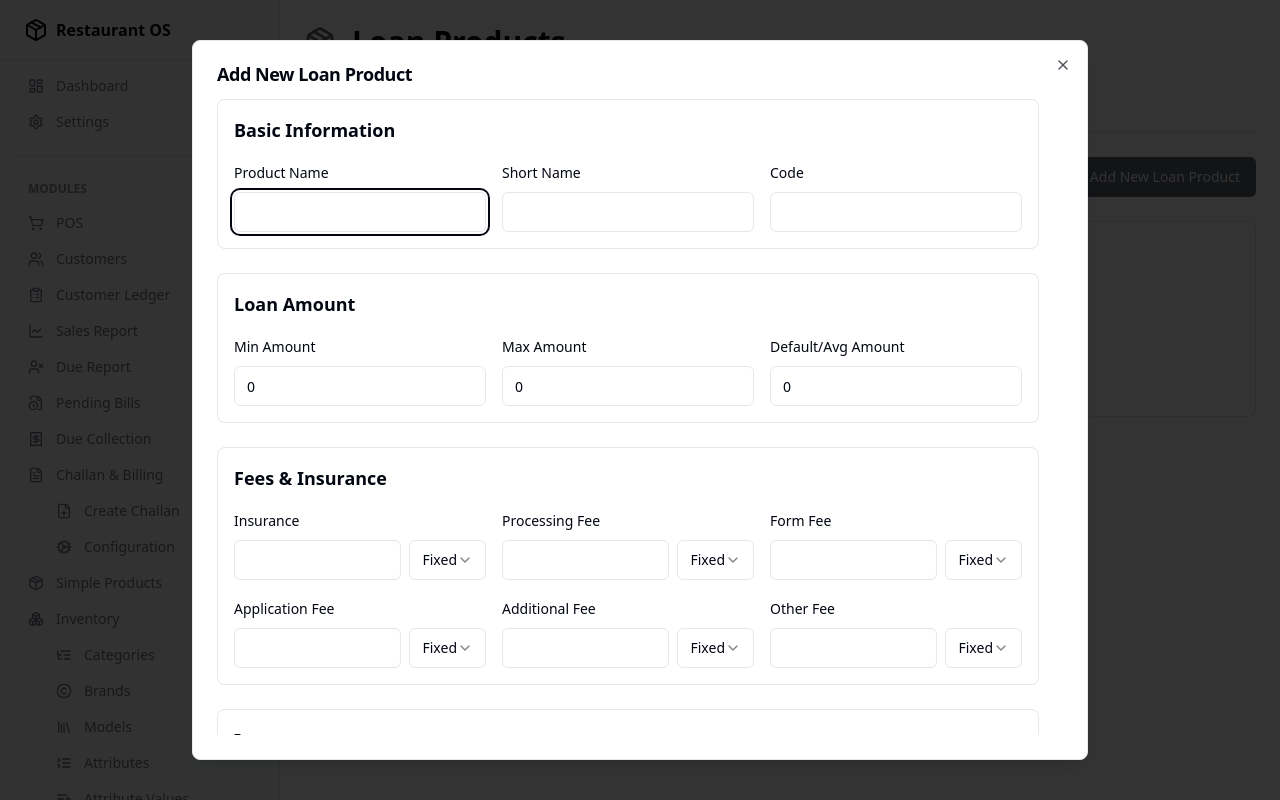
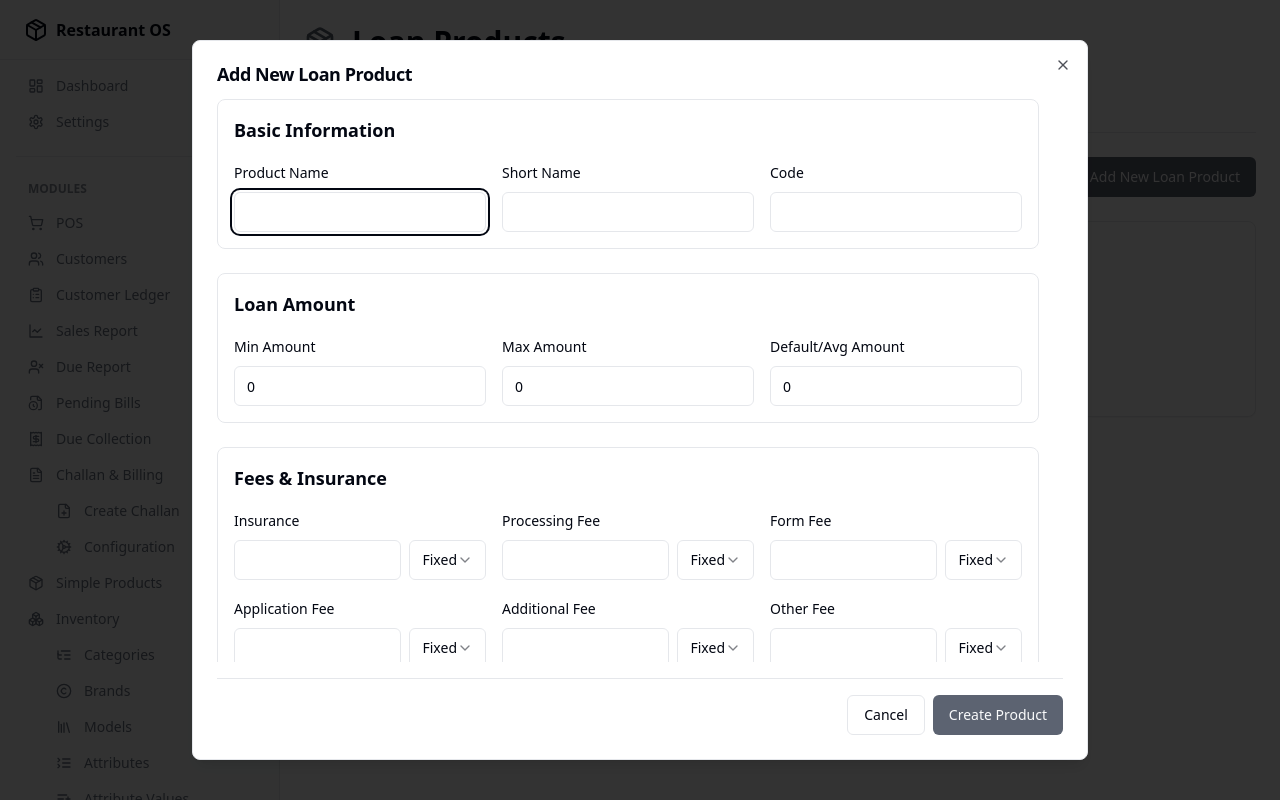
Before and after one commit to rahat1995/Order-Mgt, a Next.js app: page /admin/modules/microfinance/loan-products in a window 1280 px wide. Both pictures are taken after a click on the button "Add New Loan Product". Built offline with nearby package versions, Linux system fonts and the light colour scheme.

Commit message:
sorry dear, in form of create loan product, i have to zoom out to 20 per

```diff
--- a/src/components/admin/microfinance/LoanProductClient.tsx
+++ b/src/components/admin/microfinance/LoanProductClient.tsx
@@ -262,8 +262,8 @@ export function LoanProductClient() {
           <DialogHeader>
             <DialogTitle>{editingProduct ? 'Edit Loan Product' : 'Add New Loan Product'}</DialogTitle>
           </DialogHeader>
-          <form onSubmit={handleSubmit} className="flex-grow overflow-hidden">
-            <ScrollArea className="h-full pr-6">
+          <form onSubmit={handleSubmit} className="flex-grow overflow-hidden flex flex-col">
+            <div className="flex-grow overflow-y-auto pr-6">
               <div className="space-y-6">
                 <div className="space-y-4 p-4 border rounded-lg">
                     <h3 className="font-semibold text-lg">Basic Information</h3>
@@ -331,7 +331,7 @@ export function LoanProductClient() {
                     </div>
                 </div>
               </div>
-            </ScrollArea>
+            </div>
             <DialogFooter className="mt-4 pt-4 border-t flex-shrink-0">
               <Button type="button" variant="outline" onClick={handleCloseDialog}>Cancel</Button>
               <Button type="submit">{editingProduct ? 'Save Changes' : 'Create Product'}</Button>
```
